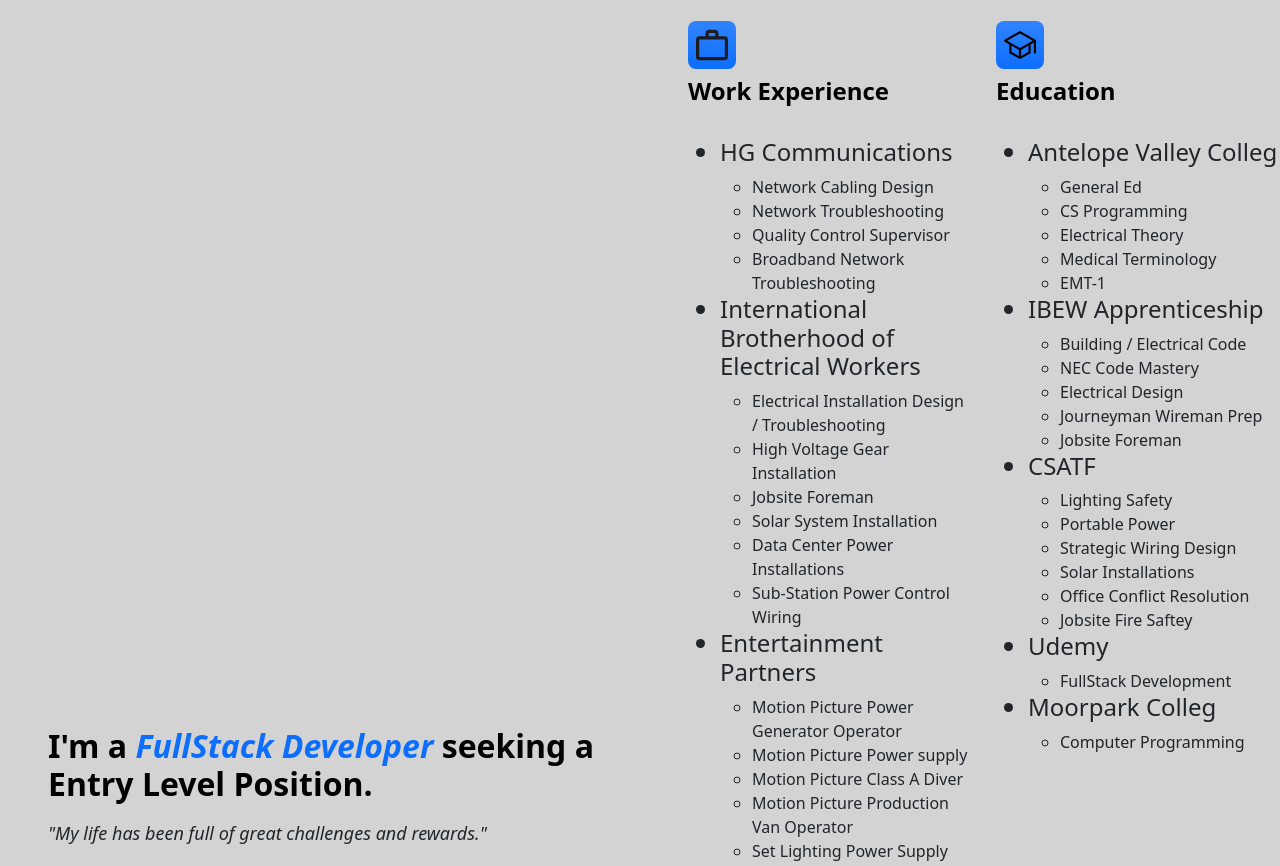
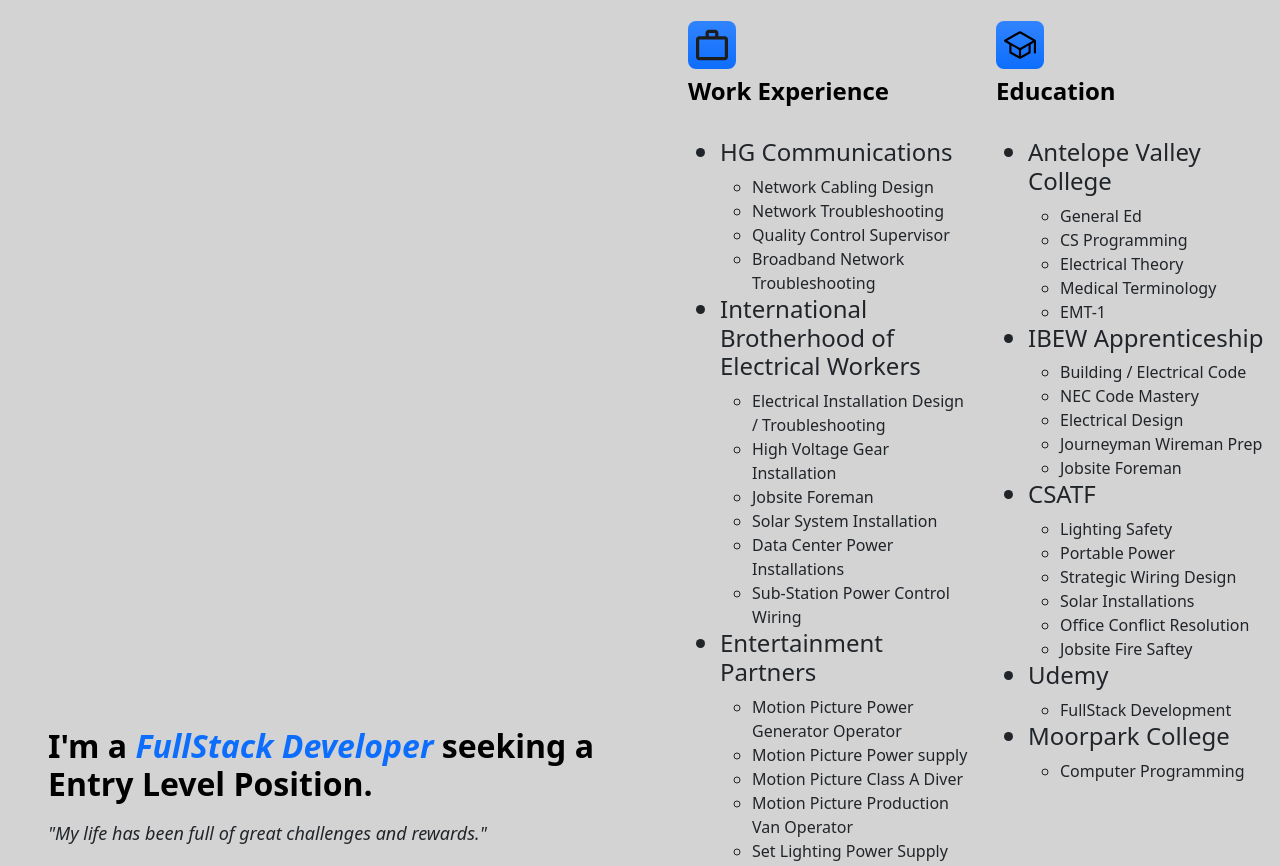
Before and after one commit to JamesUccello/james-uccello-resume, a plain HTML site: page index.html in a window 1280 px wide. Shown: the part 740-1606 px from the top of the page. Drawn offline with nearby package versions, Linux system fonts and the light colour scheme.

Commit message:
Update index.html

```diff
--- a/index.html
+++ b/index.html
@@ -107,7 +107,7 @@
                           </div>
                           <h4 class="fw-semibold mb-0 text-body-emphasis">Education</h4>
                           <p class="text-body-secondary"><ul>
-                            <h4><li>Antelope Valley Colleg</li></h4>
+                            <h4><li>Antelope Valley College</li></h4>
                                     <ul>
                                         <li>General Ed</li>
                                         <li>CS Programming</li>
@@ -142,7 +142,7 @@
                                         <li>FullStack Development</li>
                                     </ul>
 
-                                    <h4><li>Moorpark Colleg</li></h4>
+                           <h4><li>Moorpark College</li></h4>
                                     <ul>
                                         <li>Computer Programming</li>
                                     </ul>
```
